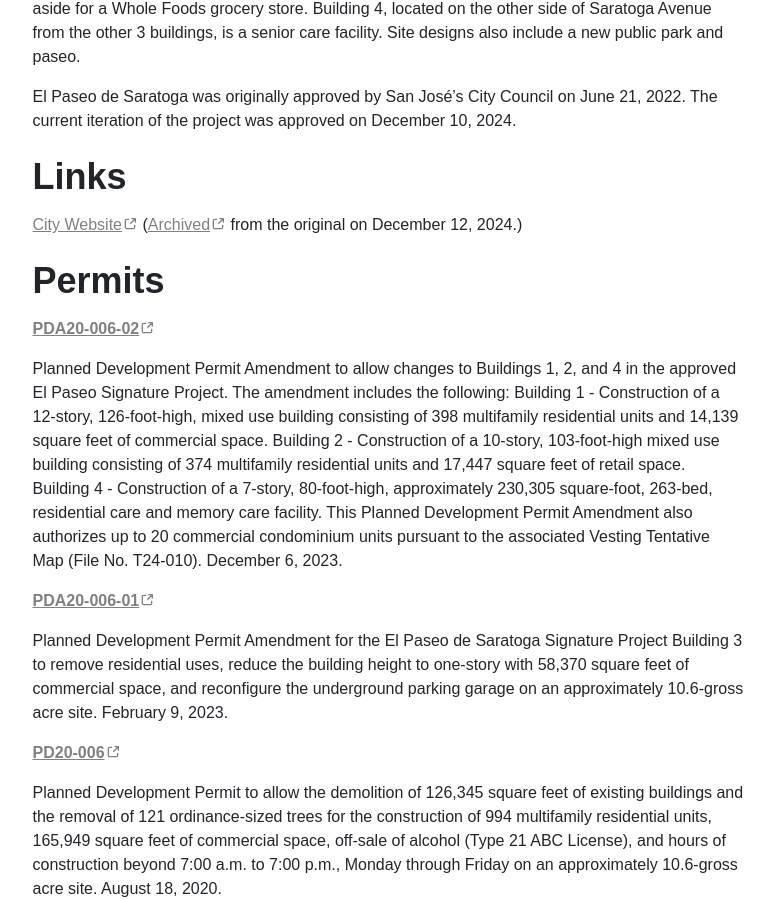
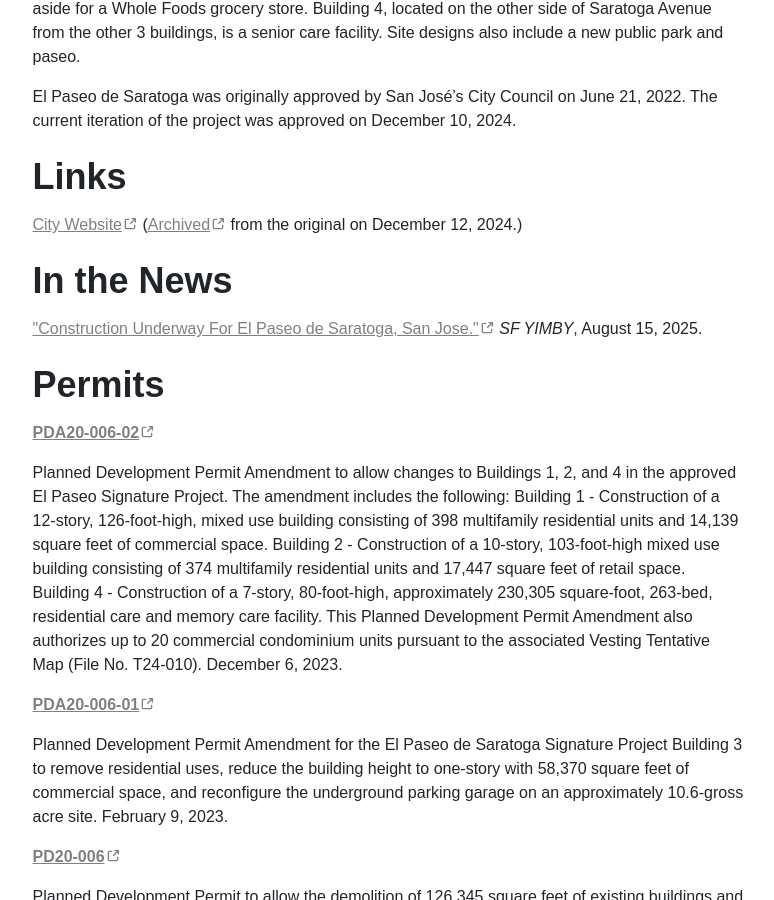
Before and after one commit to awildjake/sjbuild, a Jekyll site: the page built from _developments/el-paseo-de-saratoga.md, in a window 1280 px wide and 900 px high, scrolled down 808 px. Shown: the whole window, without its empty margins (252-1026 px from the left). Built offline with Jekyll 4.4.1, drawn with Linux system fonts in a browser that asks for light colours.

```diff
--- a/_developments/el-paseo-de-saratoga.md
+++ b/_developments/el-paseo-de-saratoga.md
@@ -63,6 +63,12 @@ permits:
     on an approximately 10.6-gross acre site.
   contacts:
   - name: Sand Hill Property Company
+articles:
+  - title: Construction Underway For El Paseo de Saratoga, San Jose
+    url: https://sfyimby.com/2025/08/construction-underway-for-el-paseo-de-saratoga-san-jose.html
+    source: SF YIMBY
+    author: Andrew Nelson
+    date: 2025-08-15
 last_updated: 2026-08-01
 notes: Construction.
 published: true
```
